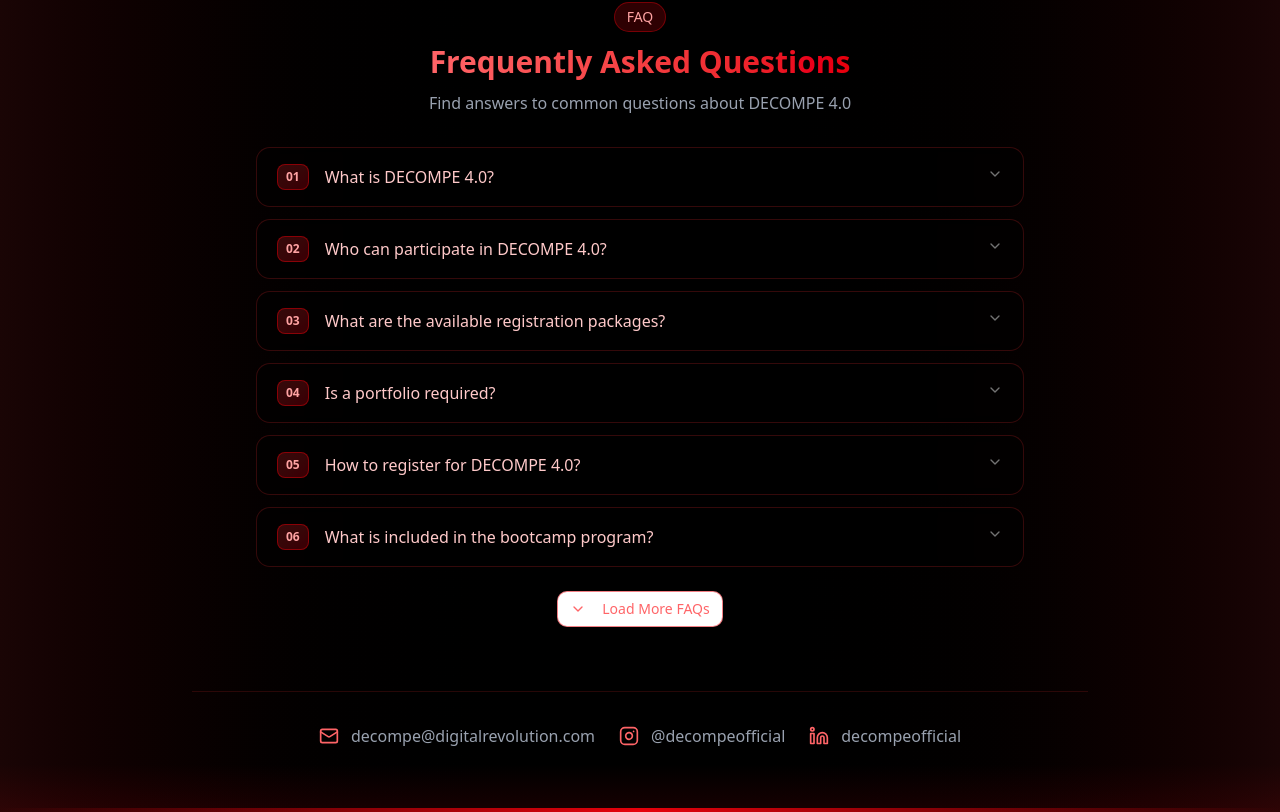
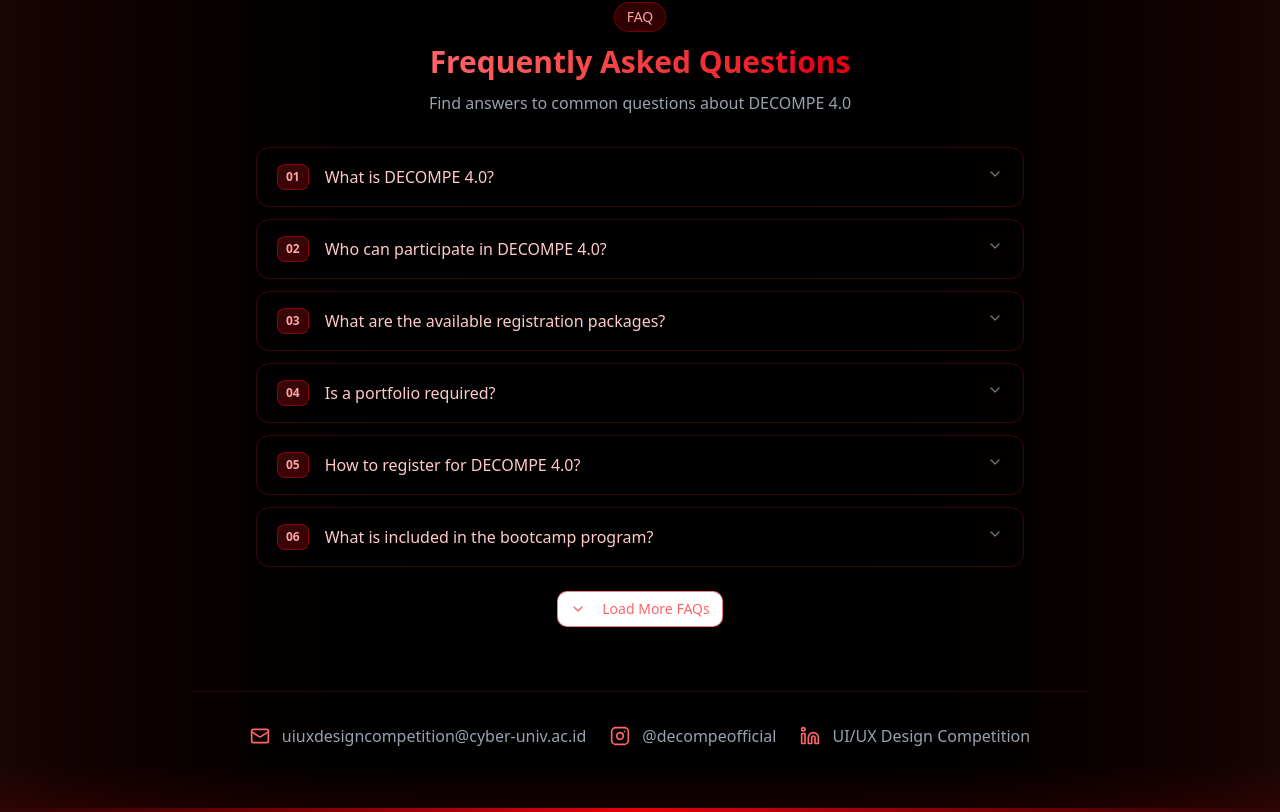
Before and after one commit to TomoNx/DECOMPE_LP, a Next.js app: page /en in a window 1280 px wide. Shown: the part 1811-2623 px from the top of the page. Built offline with nearby package versions, Linux system fonts and the light colour scheme.

Commit message:
fix: update contact email and add LinkedIn link for UI/UX Design Competition

```diff
--- a/src/components/contact-section.tsx
+++ b/src/components/contact-section.tsx
@@ -187,10 +187,14 @@ export default function ContactSection() {
         {/* Official Contact Footer (no title) */}
         <div className="mt-12 sm:mt-14 md:mt-16 border-t border-red-900/30 pt-6 sm:pt-8">
           <div className="flex flex-col sm:flex-row gap-4 sm:gap-6 justify-center items-center text-gray-400">
-            <div className="flex items-center gap-2 sm:gap-3 hover:text-red-300 transition-colors cursor-pointer">
+            <a
+              href="mailto:uiuxdesigncompetition@cyber-univ.ac.id"
+              className="flex items-center gap-2 sm:gap-3 hover:text-red-300 transition-colors cursor-pointer">
               <Mail className="w-4 h-4 sm:w-5 sm:h-5 text-red-400 flex-shrink-0" />
-              <span className="text-xs sm:text-sm md:text-base break-all">decompe@digitalrevolution.com</span>
-            </div>
+              <span className="text-xs sm:text-sm md:text-base break-all">
+                uiuxdesigncompetition@cyber-univ.ac.id
+              </span>
+            </a>
             <a
               href="https://www.instagram.com/decompeofficial/"
               target="_blank"
@@ -200,10 +204,14 @@ export default function ContactSection() {
               <Instagram className="w-4 h-4 sm:w-5 sm:h-5 text-red-400 flex-shrink-0" />
               <span className="text-xs sm:text-sm md:text-base">@decompeofficial</span>
             </a>
-            <div className="flex items-center gap-2 sm:gap-3 hover:text-red-300 transition-colors cursor-pointer">
+            <a
+              href="https://www.linkedin.com/in/ui-ux-design-competition-713385379/"
+              target="_blank"
+              rel="noopener noreferrer"
+              className="flex items-center gap-2 sm:gap-3 hover:text-red-300 transition-colors cursor-pointer">
               <Linkedin className="w-4 h-4 sm:w-5 sm:h-5 text-red-400 flex-shrink-0" />
-              <span className="text-xs sm:text-sm md:text-base">decompeofficial</span>
-            </div>
+              <span className="text-xs sm:text-sm md:text-base">UI/UX Design Competition</span>
+            </a>
           </div>
         </div>
       </footer>
```
